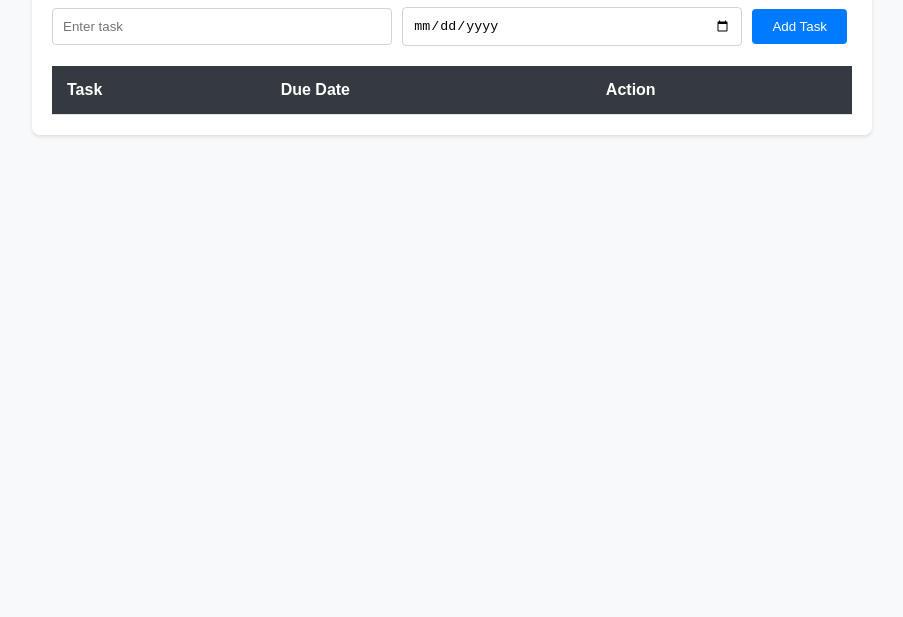
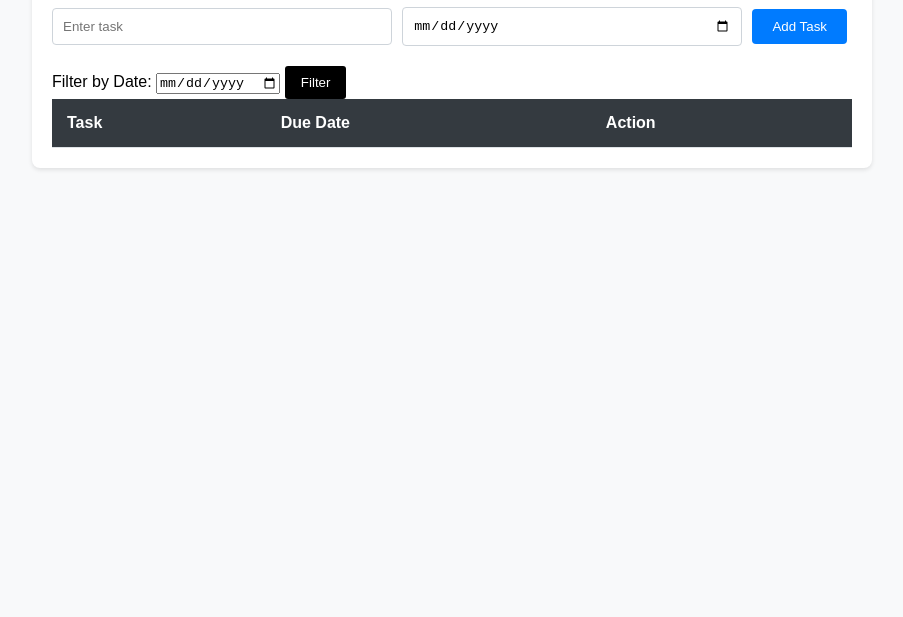
Before and after one commit to Chamalka20/To-do-App, a plain HTML site: page Frontend/html/toDoList.html in a window 1280 px wide. Shown: the part 183-800 px from the top of the page, without its empty margins (188-1091 px from the left). Drawn offline with nearby package versions, Linux system fonts and the light colour scheme; no server answers; sample sign-in values are in the browser's storage.

Commit message:
add funtion filter by date

```diff
--- a/Frontend/css/toDoList.css
+++ b/Frontend/css/toDoList.css
@@ -49,6 +49,10 @@ body {
 h1 {
     text-align: center;
     color: #343a40;
+}
+
+.filter-section button{
+    background-color: #000000;
 }
 
 .add-task {
--- a/Frontend/html/toDoList.html
+++ b/Frontend/html/toDoList.html
@@ -18,10 +18,17 @@
 
     <div class="container">
         <h1>To-Do List</h1>
+        <!-- Filter section -->
+
         <div class="add-task">
             <input type="text" id="taskInput" placeholder="Enter task">
             <input type="date" id="dueDateInput">
             <button onclick="addTask()">Add Task</button>
+        </div>
+        <div class="filter-section">
+            <label for="filterDate">Filter by Date:</label>
+            <input type="date" id="filterDate">
+            <button onclick="filterTasks()">Filter</button>
         </div>
         <table class="todo-table">
             <thead>
--- a/Frontend/javaScript/toDoList.js
+++ b/Frontend/javaScript/toDoList.js
@@ -1,7 +1,7 @@
 // Base URL for API requests
 const url = 'http://localhost:3000';
 var userId;
-
+var filterTasksData;
 function checkedUserAuthenticated (){
     var id = localStorage.getItem('userId');
     if(id !== null){
@@ -38,7 +38,16 @@ function formatDate(dateString) {
     const date = new Date(dateString);
     return date.toLocaleDateString(undefined, options);
 }
-
+//filter by date
+function filterTasks() {
+    var filterDate = new Date(document.getElementById("filterDate").value);
+    var filteredTasks =  filterTasksData.filter(function(task) {
+        var taskDueDate = new Date(task.dueDate);
+        // Check if task due date matches the filter date
+        return taskDueDate.toDateString() === filterDate.toDateString();
+    });
+    renderTasks(filteredTasks);
+}
 
 // Function to render tasks on the UI
 function renderTasks(tasks){
@@ -50,6 +59,7 @@ function renderTasks(tasks){
     });
     var tableBody = document.getElementById("taskList");
     tableBody.innerHTML = "";
+    filterTasksData= tasks;
     tasks.forEach(function(task, index) {
         var tr = document.createElement("tr");
         var tdTask = document.createElement("td");
```
